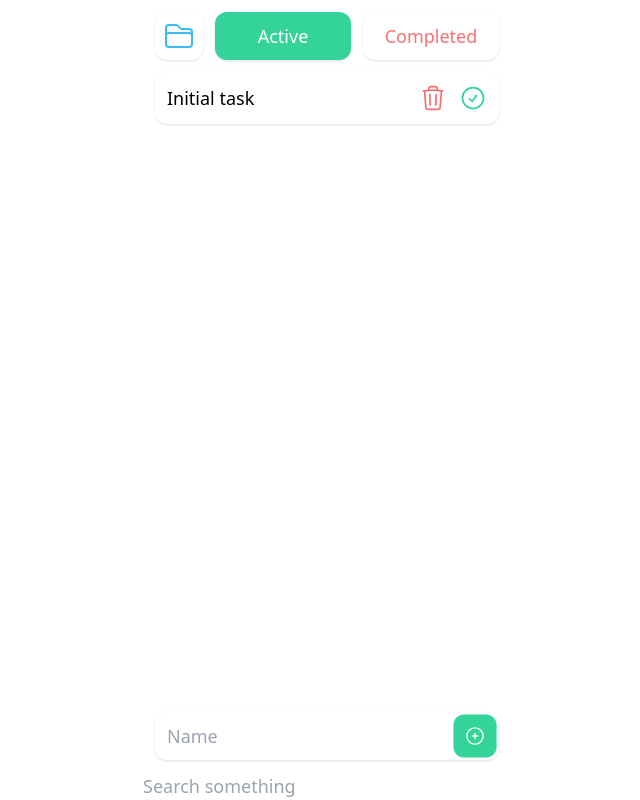
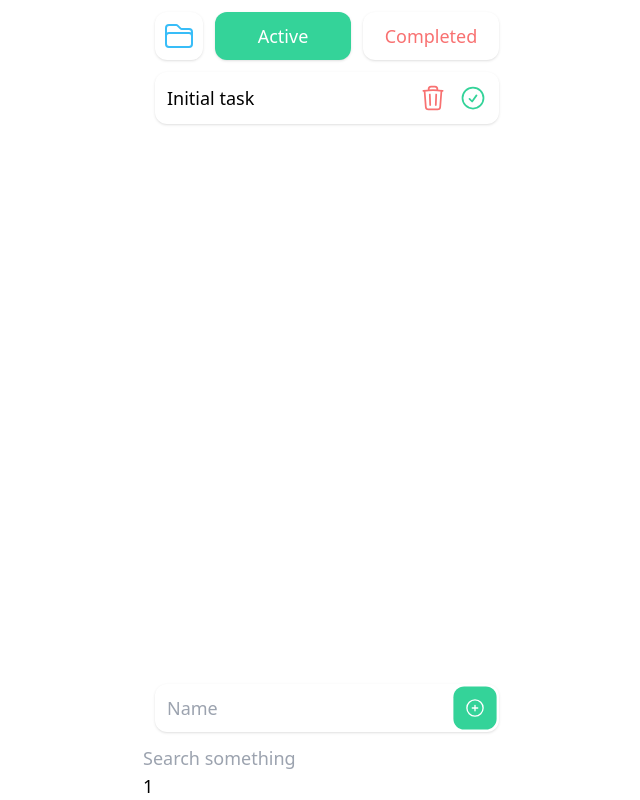
Before and after one commit to YangKai232323/taskListTry, a React (Vite) app: page / in a window 1280 px wide. Shown: the whole page, without its empty margins (313-953 px from the left). Built offline with nearby package versions, Linux system fonts and the light colour scheme.

Commit message:
feat || search logic works

```diff
--- a/src/Search.tsx
+++ b/src/Search.tsx
@@ -11,12 +11,12 @@
     const [inputValue, setInputValue] = useState<string>('')
 
     function searchProjects(item: string, massive?: Project[]): any {
-        let answer = massive?.filter(element => element.name[item.length - 1] === item)
+        let answer = massive?.filter(element => element.name.includes(item))
         return answer
     }
 
     function searchTasks(item: string, massive?: Task[]): any {
-        let answer = massive?.filter(element => element.name[item.length - 1] === item)
+        let answer = massive?.filter(element => element.name.includes(item))
         return answer
     }
 
```
